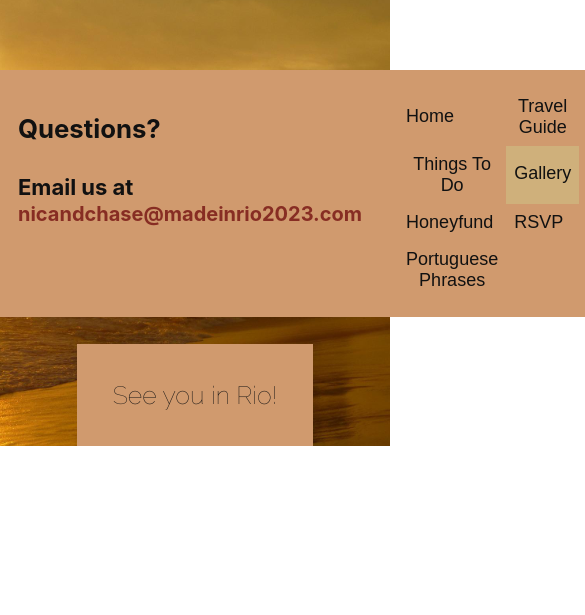
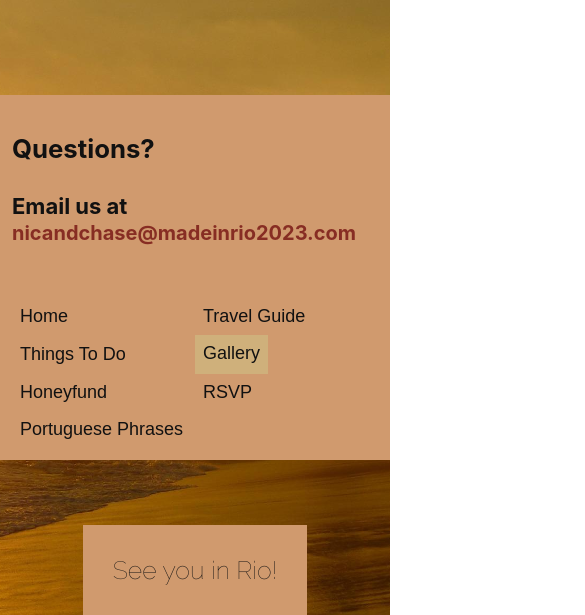
Before and after one commit to chasefarmer2808/made-in-carnaval, a Next.js app: page /gallery in a window 390 px wide. Shown: the part 904-1519 px from the top of the page, 585 px wide, since content can reach past the window. Before the commit the page ends 1350 px from the top, so only its background shows below. Built offline with nearby package versions, Linux system fonts and the light colour scheme; no server answers.

Commit message:
mobile style fix

```diff
--- a/styles/globals.css
+++ b/styles/globals.css
@@ -103,7 +103,7 @@ tr:nth-child(even) {
 }
 
 .parallax-container-small {
-  min-height: 60vh;
+  min-height: 80vh;
   position: relative;
   background-position: center;
   background-size: cover;
@@ -115,6 +115,7 @@ tr:nth-child(even) {
 
 .abs-flex {
   position: absolute;
+  flex-direction: column;
   display: flex;
   justify-content: space-around;
   width: 100%;
@@ -137,7 +138,7 @@ tr:nth-child(even) {
 .content-container {
   background-color: #d09a6e;
   color: #111;
-  padding: 18px;
+  padding: 12px;
   font-size: 22px;
 }
 
@@ -219,6 +220,14 @@ tr:nth-child(even) {
     padding-right: 2.4rem;
   }
 
+  .abs-flex {
+    flex-direction: row;
+  }
+
+  .parallax-container-small {
+    min-height: 60vh;
+  }
+
   .payment-methods {
     display: flex;
     flex-direction: row;
```
